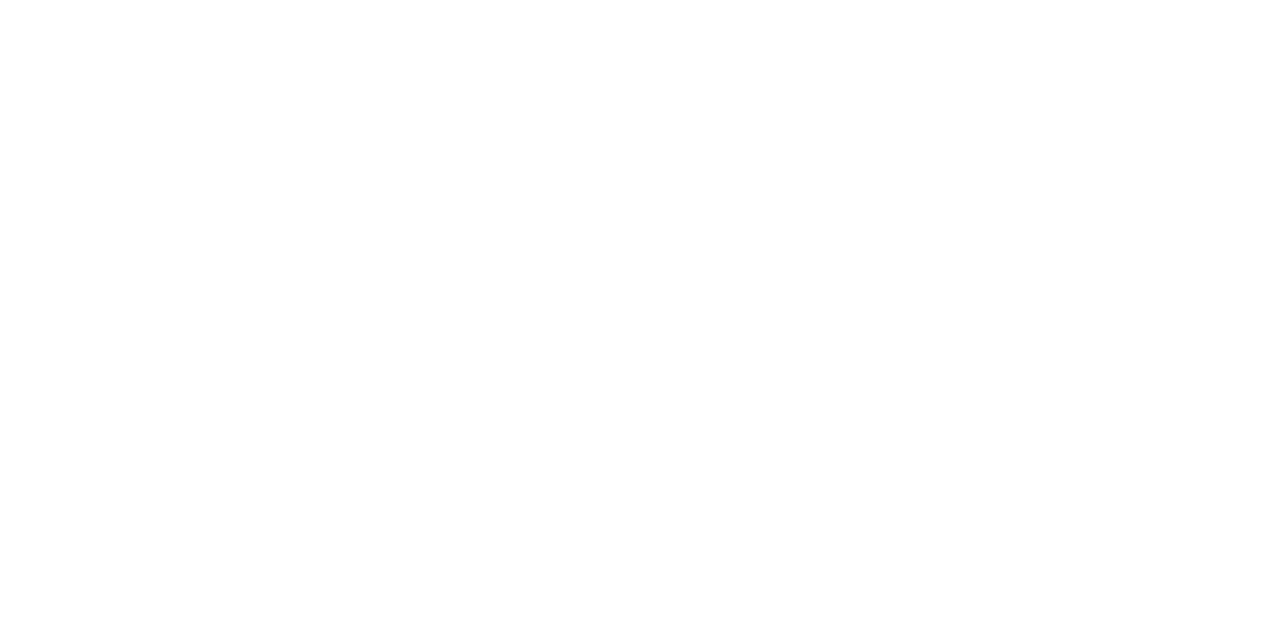
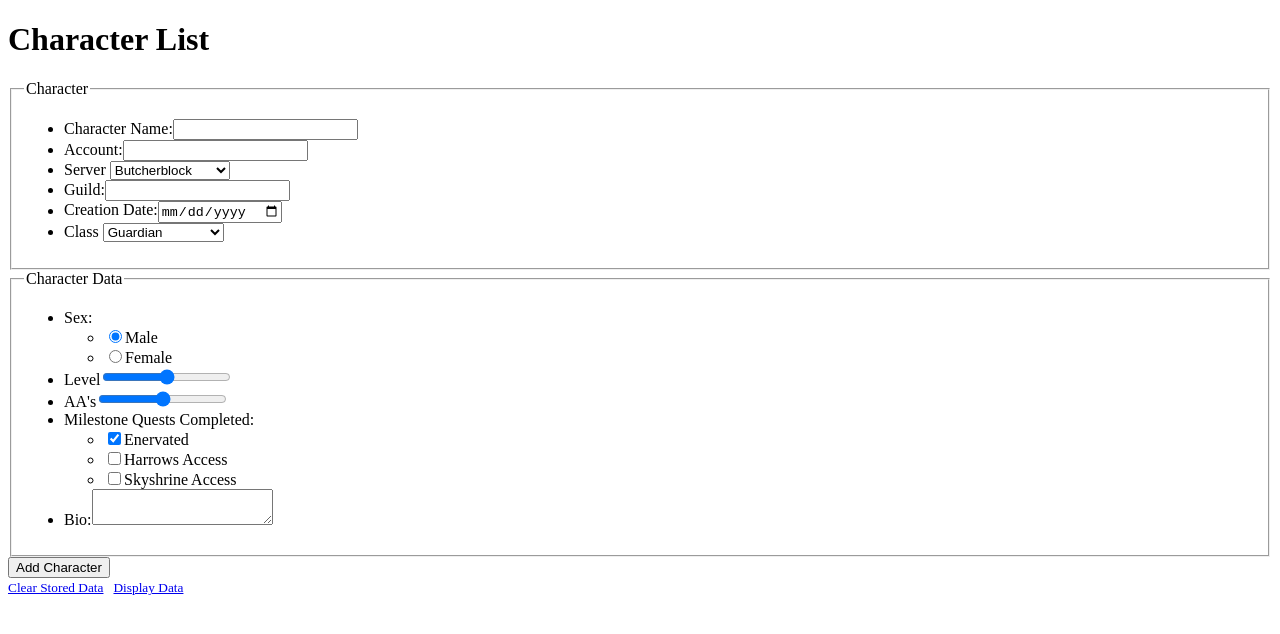
Before and after one commit to dljones79/vfw-project1, a plain HTML site: page additem.html in a window 1280 px wide. Drawn offline with Linux system fonts and the light colour scheme.

Commit message:
HTML tested and working.

```diff
--- a/additem.html
+++ b/additem.html
@@ -14,6 +14,130 @@
 		<title>EverQuest 2 Character Database</title>
 	</head>
 	<body>
+		<header>
+			<h1>Character List</h1>
+		</header>
+		<form action="" method="post">
+			<section>
+				<fieldset>
+					<legend>Character</legend>
+					<ul>
+						<li><label for="cName">Character Name:</label><input type="text" id="cName"/></li>
+						<li><label for="account">Account:</label><input type="account" id="account"/></li>
+						<li>
+							<label for="server">Server</label>
+							<select id="server">
+								<optgroup label="PvE Servers">
+									<option value="Butcherblock">Butcherblock</option>
+									<option value="Crushbone">Crushbone</option>
+									<option value="Everfrost">Everfrost</option>
+									<option value="Guk">Guk</option>
+									<option value="Oasis">Oasis</option>
+									<option value="Permafrost">Permafrost</option>
+									<option value="Unrest">Unrest</option>
+									<option value="Freeport">Freeport</option>
+								</optgroup>
+								<optgroup label="PvP Servers">
+									<option value="Nagafen">Nagafen</option>
+								</optgroup>
+								<optgroup label="Roleplaying Servers">
+									<option value="Antonia Bayle">Antonia Bayle</option>
+									<option value="Lucan D'Lere">Lucan D'Lere</option>
+								</optgroup>
+								<optgroup label="International Servers">
+									<option value="Innovation">Innovation</option>
+									<option value="Valor">Valor</option>
+									<option value="Runnyeye">Runnyeye</option>
+									<option value="Splitpaw">Splitpaw</option>
+									<option value="Sebilis">Sebelis</option>
+									<option value="Storms">Storms</option>
+								</optgroup>
+								<optgroup label="Russian Servers">
+									<option value="Barren Sky">Barren Sky</option>
+									<option value="Harla Dar">Harla Dar</option>
+								</optgroup>
+								<optgroup label="Test Servers">
+									<option label="Test">Test</option>
+									<option label="Test Copy">Test Copy</option>
+								</optgroup>
+							</select>
+						</li>
+						<li><label for="guild">Guild:</label><input type="text" id="guild"/></li>
+						<li><label for="creation">Creation Date:</label><input type="date" id="creation"/></li>
+						<li>
+							<label for="class">Class</label>
+							<select id="class">
+								<optgroup label="Fighter">
+									<option value="Guardian">Guardian</option>
+									<option value="Berserker">Berserker</option>
+									<option value="Bruiser">Bruiser</option>
+									<option value="Monk">Monk</option>
+									<option value="Shadowknight">Shadowknight</option>
+									<option value="Paladin">Paladin</option>
+								</optgroup>
+								<optgroup label="Scout">
+									<option value="Ranger">Ranger</option>
+									<option value="Assassin">Assassin</option>
+									<option value="Swashbuckler">Swashbuckler</option>
+									<option value="Brigand">Brigand</option>
+									<option value="Dirge">Dirge</option>
+									<option value="Troubadour">Troubadour</option>
+									<option value="Beastlord">Beastlord</option>
+								</optgroup>
+								<optgroup label="Mage">
+									<option value="Warlock">Warlock</option>
+									<option value="Wizard">Wizard</option>
+									<option value="Conjuror">Conjuror</option>
+									<option value="Necromancer">Necromancer</option>
+									<option value="Illusionist">Illusionist</option>
+									<option value="Coercer">Coercer</option>
+								</optgroup>
+								<optgroup label="Priest">
+									<option value="Templar">Templar</option>
+									<option value="Inquisitor">Inquisitor</option>
+									<option value="Mystic">Mystic</option>
+									<option value="Defiler">Defiler</option>
+									<option value="Fury">Fury</option>
+									<option value="Warden">Warden</option>
+								</optgroup>
+							</select>
+						</li>
 
+					</ul>
+				</fieldset>
+			</section>
+			<section>
+				<fieldset>
+					<legend>Character Data</legend>
+					<ul>
+						<li>Sex:
+							<ul>
+								<li><input type="radio" checked value="Male" id="male" name="sex" /><label for="male">Male</label></li>
+								<li><input type="radio" value="Female" id="female" name="sex" /><label for="female">Female</label></li>
+							</ul>
+						</li>
+						<li><label for="level">Level</label><input type="range" min="1" max="95" name="level" type="level"/></li>
+						<li><label for="aa">AA's</label><input type="range" min="1" max="320" name="aa" type="aa"/></li>
+						<li>Milestone Quests Completed:
+							<ul>
+								<li><input type="checkbox" checked value="Enervated" id="enervated"/><label for="enervated">Enervated</label></li>
+								<li><input type="checkbox" value="Harrows" id="harrows" /><label for="harrows">Harrows Access</label></li>
+								<li><input type="checkbox" value="Skyshrine" id="skyshrine" /><label for="skyshrine">Skyshrine Access</label></li>
+							</ul>
+						</li>
+						<li><label for="bio">Bio:</label><textarea id="bio"></textarea></li>
+					</ul>
+				</fieldset>
+			</section>
+			<section>
+				<input type="submit" value="Add Character" />
+				<input type="hidden" value="True" />
+			</section>
+		</form>
+		<footer>
+			<nav>
+				<small><a href="#">Clear Stored Data</a>&nbsp &nbsp<a href="#">Display Data</a></small>
+			</nav>
+		</footer>
 	</body>
 </html>
```
Also changed, not shown: index.html (+7 -4 lines).
